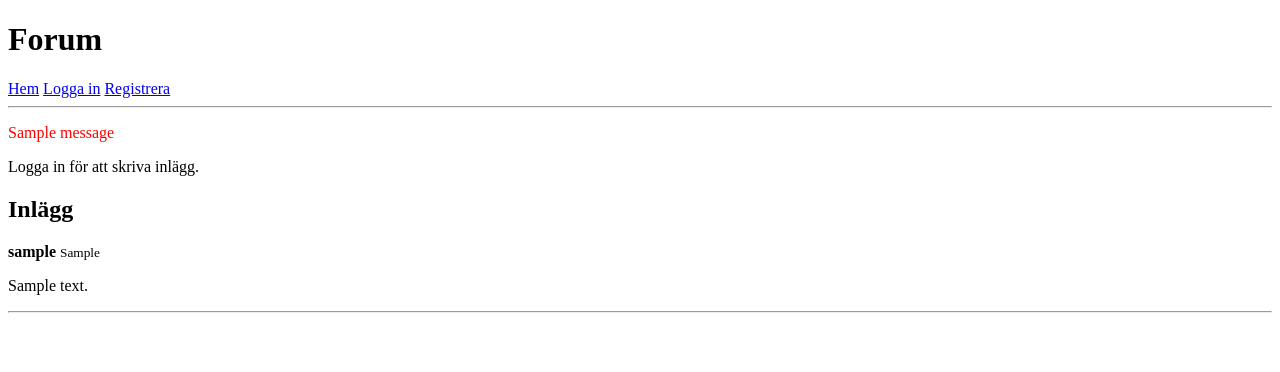
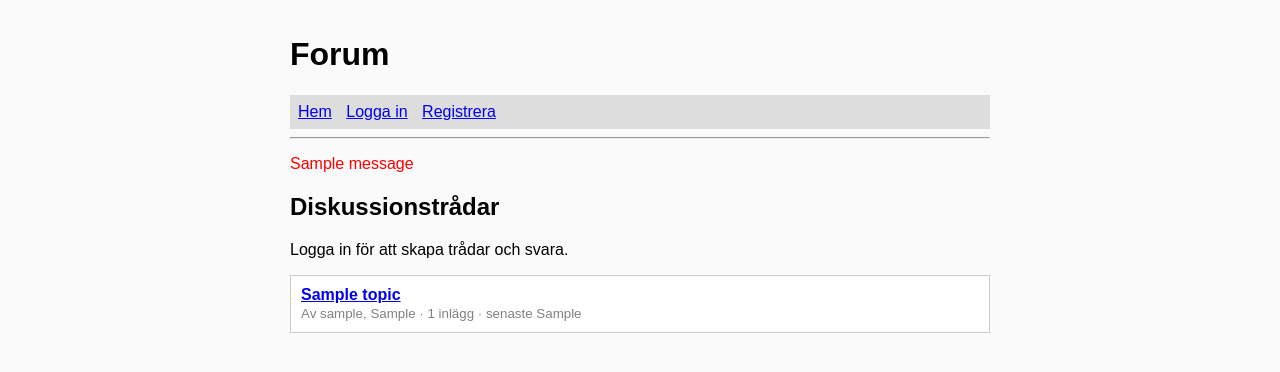
Before and after one commit to vidarberg-sys/Forum-real, a Flask app: page / in a window 1280 px wide. Shown: the top 372 px of the page. Run offline with Flask 3, Linux system fonts and the light colour scheme; tables that the repository leaves empty or names only in its code hold one stand-in row (values such as "Sample post"); one stand-in notice (Sample message) is shown.

Commit message:
har fixat topic systemet. Lite ändrign i app och fixat lite css så den inte ser helt förjävlig ut. har jobbat i typ 2,5 h nu :). allt är välidgt förvirrande

```diff
--- a/forum/app.py
+++ b/forum/app.py
@@ -13,35 +13,111 @@ def index():
     db = get_db()
     cur = db.cursor(dictionary=True)
     cur.execute("""
+        SELECT topics.id, topics.title, topics.created,
+            users.username AS author, COUNT(posts.id) AS post_count,
+            MAX(posts.created) AS latest_post
+        FROM topics
+        JOIN users ON topics.user_id = users.id
+        LEFT JOIN posts ON posts.topic_id = topics.id
+        GROUP BY topics.id, topics.title, topics.created, users.username
+        ORDER BY latest_post DESC, topics.created DESC
+    """)
+    topics = cur.fetchall()
+    cur.execute("""
         SELECT posts.content, posts.created, users.username
         FROM posts
         JOIN users ON posts.user_id = users.id
+        WHERE posts.topic_id IS NULL
         ORDER BY posts.created DESC
     """)
+    unthreaded_posts = cur.fetchall()
+    cur.close()
+    db.close()
+    return render_template(
+        "index.html", topics=topics, unthreaded_posts=unthreaded_posts
+    )
+
+
+@app.route("/topics/new", methods=["GET", "POST"])
+def new_topic():
+    if "user_id" not in session:
+        return redirect(url_for("login"))
+
+    if request.method == "POST":
+        title = request.form.get("title", "").strip()
+        content = request.form.get("content", "").strip()
+        if not title or not content:
+            flash("Fyll i både rubrik och inlägg.")
+            return render_template("topic_form.html")
+
+        db = get_db()
+        cur = db.cursor()
+        try:
+            cur.execute(
+                "INSERT INTO topics (user_id, title) VALUES (%s, %s)",
+                (session["user_id"], title)
+            )
+            topic_id = cur.lastrowid
+            cur.execute(
+                "INSERT INTO posts (user_id, topic_id, content) VALUES (%s, %s, %s)",
+                (session["user_id"], topic_id, content)
+            )
+            db.commit()
+        except mysql.connector.Error:
+            db.rollback()
+            raise
+        finally:
+            cur.close()
+            db.close()
+        return redirect(url_for("topic", topic_id=topic_id))
+
+    return render_template("topic_form.html")
+
+
+@app.route("/topics/<int:topic_id>", methods=["GET", "POST"])
+def topic(topic_id):
+    if request.method == "POST" and "user_id" not in session:
+        return redirect(url_for("login"))
+
+    db = get_db()
+    cur = db.cursor(dictionary=True)
+    cur.execute("""
+        SELECT topics.id, topics.title, topics.created, users.username AS author
+        FROM topics
+        JOIN users ON topics.user_id = users.id
+        WHERE topics.id = %s
+    """, (topic_id,))
+    current_topic = cur.fetchone()
+    if current_topic is None:
+        cur.close()
+        db.close()
+        return "Tråden finns inte.", 404
+
+    if request.method == "POST":
+        content = request.form.get("content", "").strip()
+        if not content:
+            flash("Skriv ett svar innan du skickar.")
+        else:
+            cur.execute(
+                "INSERT INTO posts (user_id, topic_id, content) VALUES (%s, %s, %s)",
+                (session["user_id"], topic_id, content)
+            )
+            db.commit()
+            cur.close()
+            db.close()
+            return redirect(url_for("topic", topic_id=topic_id))
+
+    cur.execute("""
+        SELECT posts.content, posts.created, users.username
+        FROM posts
+        JOIN users ON posts.user_id = users.id
+        WHERE posts.topic_id = %s
+        ORDER BY posts.created ASC
+    """, (topic_id,))
     posts = cur.fetchall()
     cur.close()
     db.close()
-    return render_template("index.html", posts=posts)
-
-
-
-@app.route("/post", methods=["POST"])
-def new_post():
-    if "user_id" not in session:
-        return redirect(url_for("login"))
-
-    content = request.form["content"].strip()
-    if content:
-        db = get_db()
-        cur = db.cursor()
-        cur.execute(
-            "INSERT INTO posts (user_id, content) VALUES (%s, %s)",
-            (session["user_id"], content)
-        )
-        db.commit()
-        cur.close()
-        db.close()
-    return redirect(url_for("index"))
+    return render_template("topic.html", topic=current_topic, posts=posts)
 
 
 
--- /dev/null
+++ b/forum/static/style.css
@@ -0,0 +1,41 @@
+body {
+    font-family: Arial, sans-serif;
+    max-width: 700px;
+    margin: 0 auto;
+    padding: 15px;
+    background: #fafafa;
+}
+
+nav {
+    background: #ddd;
+    padding: 8px;
+}
+
+nav a {
+    margin-right: 10px;
+}
+
+textarea,
+input[type="text"],
+input[type="password"] {
+    width: 100%;
+    max-width: 400px;
+    margin-bottom: 8px;
+    padding: 5px;
+}
+
+.topic,
+.post {
+    border: 1px solid #ccc;
+    background: white;
+    padding: 10px;
+    margin-bottom: 10px;
+}
+
+small {
+    color: gray;
+}
+
+.flash {
+    color: red;
+}
--- a/forum/templates/Base.html
+++ b/forum/templates/Base.html
@@ -3,12 +3,15 @@
 <head>
     <meta charset="UTF-8">
     <title>Forum</title>
+    <meta name="viewport" content="width=device-width, initial-scale=1">
+    <link rel="stylesheet" href="{{ url_for('static', filename='style.css') }}">
 </head>
 <body>
     <h1>Forum</h1>
     <nav>
         <a href="{{ url_for('index') }}">Hem</a>
         {% if session.username %}
+            <a href="{{ url_for('new_topic') }}">Ny tråd</a>
             Inloggad som <b>{{ session.username }}</b>
             <a href="{{ url_for('logout') }}">Logga ut</a>
         {% else %}
@@ -19,7 +22,7 @@
     <hr>
 
     {% for message in get_flashed_messages() %}
-        <p style="color:red">{{ message }}</p>
+        <p class="flash">{{ message }}</p>
     {% endfor %}
 
     {% block content %}{% endblock %}
--- a/forum/templates/index.html
+++ b/forum/templates/index.html
@@ -1,24 +1,33 @@
 {% extends "base.html" %}
 {% block content %}
 
+<h2>Diskussionstrådar</h2>
 {% if session.user_id %}
-<form action="{{ url_for('new_post') }}" method="post">
-    <textarea name="content" rows="4" cols="50" placeholder="Skriv ett inlägg..."></textarea><br>
-    <button type="submit">Skicka</button>
-</form>
+    <p><a href="{{ url_for('new_topic') }}">+ Ny tråd</a></p>
 {% else %}
-<p>Logga in för att skriva inlägg.</p>
+    <p>Logga in för att skapa trådar och svara.</p>
 {% endif %}
 
-<h2>Inlägg</h2>
-{% for post in posts %}
-    <div>
-        <b>{{ post.username }}</b> <small>{{ post.created }}</small>
-        <p>{{ post.content }}</p>
+{% for t in topics %}
+    <div class="topic">
+        <a href="{{ url_for('topic', topic_id=t.id) }}"><b>{{ t.title }}</b></a><br>
+        <small>
+            Av {{ t.author }}, {{ t.created }} · {{ t.post_count }} inlägg
+            {% if t.latest_post %}· senaste {{ t.latest_post }}{% endif %}
+        </small>
     </div>
-    <hr>
 {% else %}
-    <p>Inga inlägg ännu.</p>
+    <p>Inga trådar ännu.</p>
 {% endfor %}
 
+{% if unthreaded_posts %}
+    <h2>Äldre inlägg (utan tråd)</h2>
+    {% for post in unthreaded_posts %}
+        <div class="post">
+            <b>{{ post.username }}</b> <small>{{ post.created }}</small>
+            <p>{{ post.content }}</p>
+        </div>
+    {% endfor %}
+{% endif %}
+
 {% endblock %}
```
Also changed, not shown: forum/templates/topic.html (added, +25 -0 lines), forum/templates/topic_form.html (added, +11 -0 lines).
